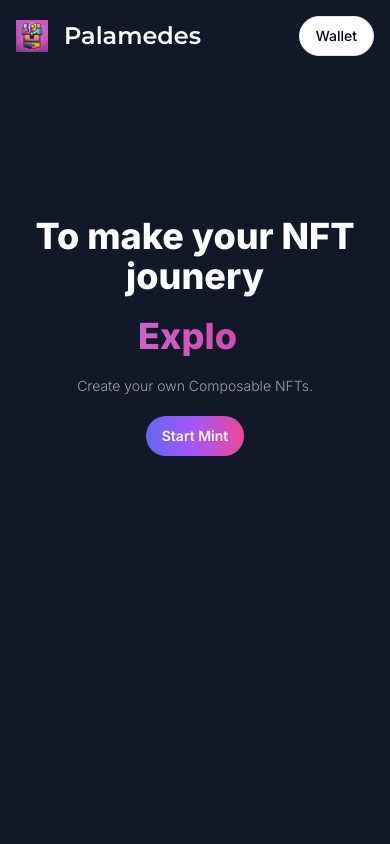
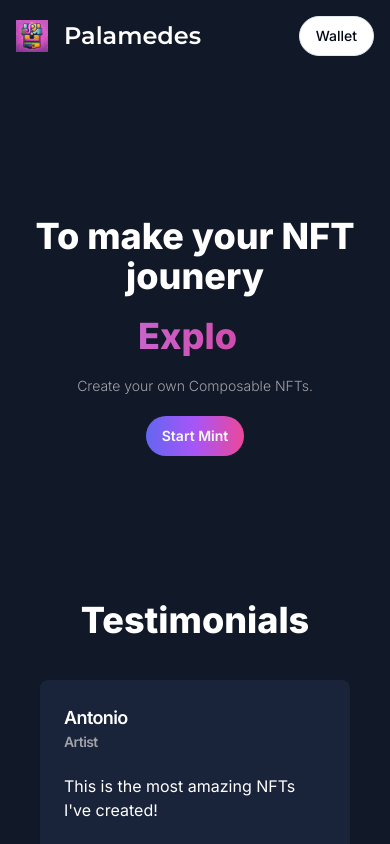
Before and after one commit to composable-NFT/composable-nfts, a Next.js app: page / in a window 390 px wide. Built offline with nearby package versions, Linux system fonts and the light colour scheme.

Commit message:
feat: add landing page

```diff
--- a/package.json
+++ b/package.json
@@ -13,6 +13,7 @@
     "@radix-ui/react-slot": "^1.0.2",
     "class-variance-authority": "^0.7.0",
     "clsx": "^2.1.0",
+    "embla-carousel-react": "^8.0.2",
     "lucide-react": "^0.367.0",
     "next": "14.1.4",
     "react": "^18",
--- a/src/app/page.tsx
+++ b/src/app/page.tsx
@@ -1,4 +1,5 @@
 import { Hreo } from '@/components/hero';
+import { LandingContent } from '@/components/landing-content';
 import { Navbar } from '@/components/navbar';
 import Image from 'next/image';
 
@@ -8,6 +9,7 @@
 			<div className="mx-auto h-full max-w-screen-xl">
 				<Navbar />
 				<Hreo />
+				<LandingContent />
 			</div>
 		</main>
 	);
--- /dev/null
+++ b/src/components/landing-content.tsx
@@ -0,0 +1,60 @@
+'use client';
+
+import { Card, CardContent, CardHeader, CardTitle } from '@/components/ui/card';
+
+const testimonials = [
+	{
+		name: 'Antonio',
+		avatar: 'A',
+		title: 'Artist',
+		description: "This is the most amazing NFTs I've created!"
+	},
+	{
+		name: 'Antonio',
+		avatar: 'A',
+		title: 'Artist',
+		description: "This is the most amazing NFTs I've created!"
+	},
+	{
+		name: 'Antonio',
+		avatar: 'A',
+		title: 'Artist',
+		description: "This is the most amazing NFTs I've created!"
+	},
+	{
+		name: 'Antonio',
+		avatar: 'A',
+		title: 'Artist',
+		description: "This is the most amazing NFTs I've created!"
+	}
+];
+
+export const LandingContent = () => {
+	return (
+		<div className="px-10 pb-20">
+			<h2 className="mb-10 text-center text-4xl font-extrabold text-white">
+				Testimonials
+			</h2>
+			<div className="grid grid-cols-1 gap-4 sm:grid-cols-2 md:grid-cols-3 lg:grid-cols-4">
+				{testimonials.map((item) => (
+					<Card
+						key={item.description}
+						className="border-none bg-[#192339] text-white"
+					>
+						<CardHeader>
+							<CardTitle className="flex items-center gap-x-2">
+								<div>
+									<p className="text-lg">{item.name}</p>
+									<p className="text-sm text-zinc-400">{item.title}</p>
+								</div>
+							</CardTitle>
+							<CardContent className="px-0 pt-4">
+								{item.description}
+							</CardContent>
+						</CardHeader>
+					</Card>
+				))}
+			</div>
+		</div>
+	);
+};
--- /dev/null
+++ b/src/components/ui/card.tsx
@@ -0,0 +1,79 @@
+import * as React from "react"
+
+import { cn } from "@/lib/utils"
+
+const Card = React.forwardRef<
+  HTMLDivElement,
+  React.HTMLAttributes<HTMLDivElement>
+>(({ className, ...props }, ref) => (
+  <div
+    ref={ref}
+    className={cn(
+      "rounded-lg border bg-card text-card-foreground shadow-sm",
+      className
+    )}
+    {...props}
+  />
+))
+Card.displayName = "Card"
+
+const CardHeader = React.forwardRef<
+  HTMLDivElement,
+  React.HTMLAttributes<HTMLDivElement>
+>(({ className, ...props }, ref) => (
+  <div
+    ref={ref}
+    className={cn("flex flex-col space-y-1.5 p-6", className)}
+    {...props}
+  />
+))
+CardHeader.displayName = "CardHeader"
+
+const CardTitle = React.forwardRef<
+  HTMLParagraphElement,
+  React.HTMLAttributes<HTMLHeadingElement>
+>(({ className, ...props }, ref) => (
+  <h3
+    ref={ref}
+    className={cn(
+      "text-2xl font-semibold leading-none tracking-tight",
+      className
+    )}
+    {...props}
+  />
+))
+CardTitle.displayName = "CardTitle"
+
+const CardDescription = React.forwardRef<
+  HTMLParagraphElement,
+  React.HTMLAttributes<HTMLParagraphElement>
+>(({ className, ...props }, ref) => (
+  <p
+    ref={ref}
+    className={cn("text-sm text-muted-foreground", className)}
+    {...props}
+  />
+))
+CardDescription.displayName = "CardDescription"
+
+const CardContent = React.forwardRef<
+  HTMLDivElement,
+  React.HTMLAttributes<HTMLDivElement>
+>(({ className, ...props }, ref) => (
+  <div ref={ref} className={cn("p-6 pt-0", className)} {...props} />
+))
+CardContent.displayName = "CardContent"
+
+const CardFooter = React.forwardRef<
+  HTMLDivElement,
+  React.HTMLAttributes<HTMLDivElement>
+>(({ className, ...props }, ref) => (
+  <div
+    ref={ref}
+    className={cn("flex items-center p-6 pt-0", className)}
+    {...props}
+  />
+))
+CardFooter.displayName = "CardFooter"
+
+export { Card, CardHeader, CardFooter, CardTitle, CardDescription, CardContent }
--- /dev/null
+++ b/src/components/ui/carousel.tsx
@@ -0,0 +1,262 @@
+"use client"
+
+import * as React from "react"
+import useEmblaCarousel, {
+  type UseEmblaCarouselType,
+} from "embla-carousel-react"
+import { ArrowLeft, ArrowRight } from "lucide-react"
+
+import { cn } from "@/lib/utils"
+import { Button } from "@/components/ui/button"
+
+type CarouselApi = UseEmblaCarouselType[1]
+type UseCarouselParameters = Parameters<typeof useEmblaCarousel>
+type CarouselOptions = UseCarouselParameters[0]
+type CarouselPlugin = UseCarouselParameters[1]
+
+type CarouselProps = {
+  opts?: CarouselOptions
+  plugins?: CarouselPlugin
+  orientation?: "horizontal" | "vertical"
+  setApi?: (api: CarouselApi) => void
+}
+
+type CarouselContextProps = {
+  carouselRef: ReturnType<typeof useEmblaCarousel>[0]
+  api: ReturnType<typeof useEmblaCarousel>[1]
+  scrollPrev: () => void
+  scrollNext: () => void
+  canScrollPrev: boolean
+  canScrollNext: boolean
+} & CarouselProps
+
+const CarouselContext = React.createContext<CarouselContextProps | null>(null)
+
+function useCarousel() {
+  const context = React.useContext(CarouselContext)
+
+  if (!context) {
+    throw new Error("useCarousel must be used within a <Carousel />")
+  }
+
+  return context
+}
+
+const Carousel = React.forwardRef<
+  HTMLDivElement,
+  React.HTMLAttributes<HTMLDivElement> & CarouselProps
+>(
+  (
+    {
+      orientation = "horizontal",
+      opts,
+      setApi,
+      plugins,
+      className,
+      children,
+      ...props
+    },
+    ref
+  ) => {
+    const [carouselRef, api] = useEmblaCarousel(
+      {
+        ...opts,
+        axis: orientation === "horizontal" ? "x" : "y",
+      },
+      plugins
+    )
+    const [canScrollPrev, setCanScrollPrev] = React.useState(false)
+    const [canScrollNext, setCanScrollNext] = React.useState(false)
+
+    const onSelect = React.useCallback((api: CarouselApi) => {
+      if (!api) {
+        return
+      }
+
+      setCanScrollPrev(api.canScrollPrev())
+      setCanScrollNext(api.canScrollNext())
+    }, [])
+
+    const scrollPrev = React.useCallback(() => {
+      api?.scrollPrev()
+    }, [api])
+
+    const scrollNext = React.useCallback(() => {
+      api?.scrollNext()
+    }, [api])
+
+    const handleKeyDown = React.useCallback(
+      (event: React.KeyboardEvent<HTMLDivElement>) => {
+        if (event.key === "ArrowLeft") {
+          event.preventDefault()
+          scrollPrev()
+        } else if (event.key === "ArrowRight") {
+          event.preventDefault()
+          scrollNext()
+        }
+      },
+      [scrollPrev, scrollNext]
+    )
+
+    React.useEffect(() => {
+      if (!api || !setApi) {
+        return
+      }
+
+      setApi(api)
+    }, [api, setApi])
+
+    React.useEffect(() => {
+      if (!api) {
+        return
+      }
+
+      onSelect(api)
+      api.on("reInit", onSelect)
+      api.on("select", onSelect)
+
+      return () => {
+        api?.off("select", onSelect)
+      }
+    }, [api, onSelect])
+
+    return (
+      <CarouselContext.Provider
+        value={{
+          carouselRef,
+          api: api,
+          opts,
+          orientation:
+            orientation || (opts?.axis === "y" ? "vertical" : "horizontal"),
+          scrollPrev,
+          scrollNext,
+          canScrollPrev,
+          canScrollNext,
+        }}
+      >
+        <div
+          ref={ref}
+          onKeyDownCapture={handleKeyDown}
+          className={cn("relative", className)}
+          role="region"
+          aria-roledescription="carousel"
+          {...props}
+        >
+          {children}
+        </div>
+      </CarouselContext.Provider>
+    )
+  }
+)
+Carousel.displayName = "Carousel"
+
+const CarouselContent = React.forwardRef<
+  HTMLDivElement,
+  React.HTMLAttributes<HTMLDivElement>
+>(({ className, ...props }, ref) => {
+  const { carouselRef, orientation } = useCarousel()
+
+  return (
+    <div ref={carouselRef} className="overflow-hidden">
+      <div
+        ref={ref}
+        className={cn(
+          "flex",
+          orientation === "horizontal" ? "-ml-4" : "-mt-4 flex-col",
+          className
+        )}
+        {...props}
+      />
+    </div>
+  )
+})
+CarouselContent.displayName = "CarouselContent"
+
+const CarouselItem = React.forwardRef<
+  HTMLDivElement,
+  React.HTMLAttributes<HTMLDivElement>
+>(({ className, ...props }, ref) => {
+  const { orientation } = useCarousel()
+
+  return (
+    <div
+      ref={ref}
+      role="group"
+      aria-roledescription="slide"
+      className={cn(
+        "min-w-0 shrink-0 grow-0 basis-full",
+        orientation === "horizontal" ? "pl-4" : "pt-4",
+        className
+      )}
+      {...props}
+    />
+  )
+})
+CarouselItem.displayName = "CarouselItem"
+
+const CarouselPrevious = React.forwardRef<
+  HTMLButtonElement,
+  React.ComponentProps<typeof Button>
+>(({ className, variant = "outline", size = "icon", ...props }, ref) => {
+  const { orientation, scrollPrev, canScrollPrev } = useCarousel()
+
+  return (
+    <Button
+      ref={ref}
+      variant={variant}
+      size={size}
+      className={cn(
+        "absolute  h-8 w-8 rounded-full",
+        orientation === "horizontal"
+          ? "-left-12 top-1/2 -translate-y-1/2"
+          : "-top-12 left-1/2 -translate-x-1/2 rotate-90",
+        className
+      )}
+      disabled={!canScrollPrev}
+      onClick={scrollPrev}
+      {...props}
+    >
+      <ArrowLeft className="h-4 w-4" />
+      <span className="sr-only">Previous slide</span>
+    </Button>
+  )
+})
+CarouselPrevious.displayName = "CarouselPrevious"
+
+const CarouselNext = React.forwardRef<
+  HTMLButtonElement,
+  React.ComponentProps<typeof Button>
+>(({ className, variant = "outline", size = "icon", ...props }, ref) => {
+  const { orientation, scrollNext, canScrollNext } = useCarousel()
+
+  return (
+    <Button
+      ref={ref}
+      variant={variant}
+      size={size}
+      className={cn(
+        "absolute h-8 w-8 rounded-full",
+        orientation === "horizontal"
+          ? "-right-12 top-1/2 -translate-y-1/2"
+          : "-bottom-12 left-1/2 -translate-x-1/2 rotate-90",
+        className
+      )}
+      disabled={!canScrollNext}
+      onClick={scrollNext}
+      {...props}
+    >
+      <ArrowRight className="h-4 w-4" />
+      <span className="sr-only">Next slide</span>
+    </Button>
+  )
+})
+CarouselNext.displayName = "CarouselNext"
+
+export {
+  type CarouselApi,
+  Carousel,
+  CarouselContent,
+  CarouselItem,
+  CarouselPrevious,
+  CarouselNext,
+}
```
Also changed, not shown: 1 other file (tests, documents, lock files or other folders).
